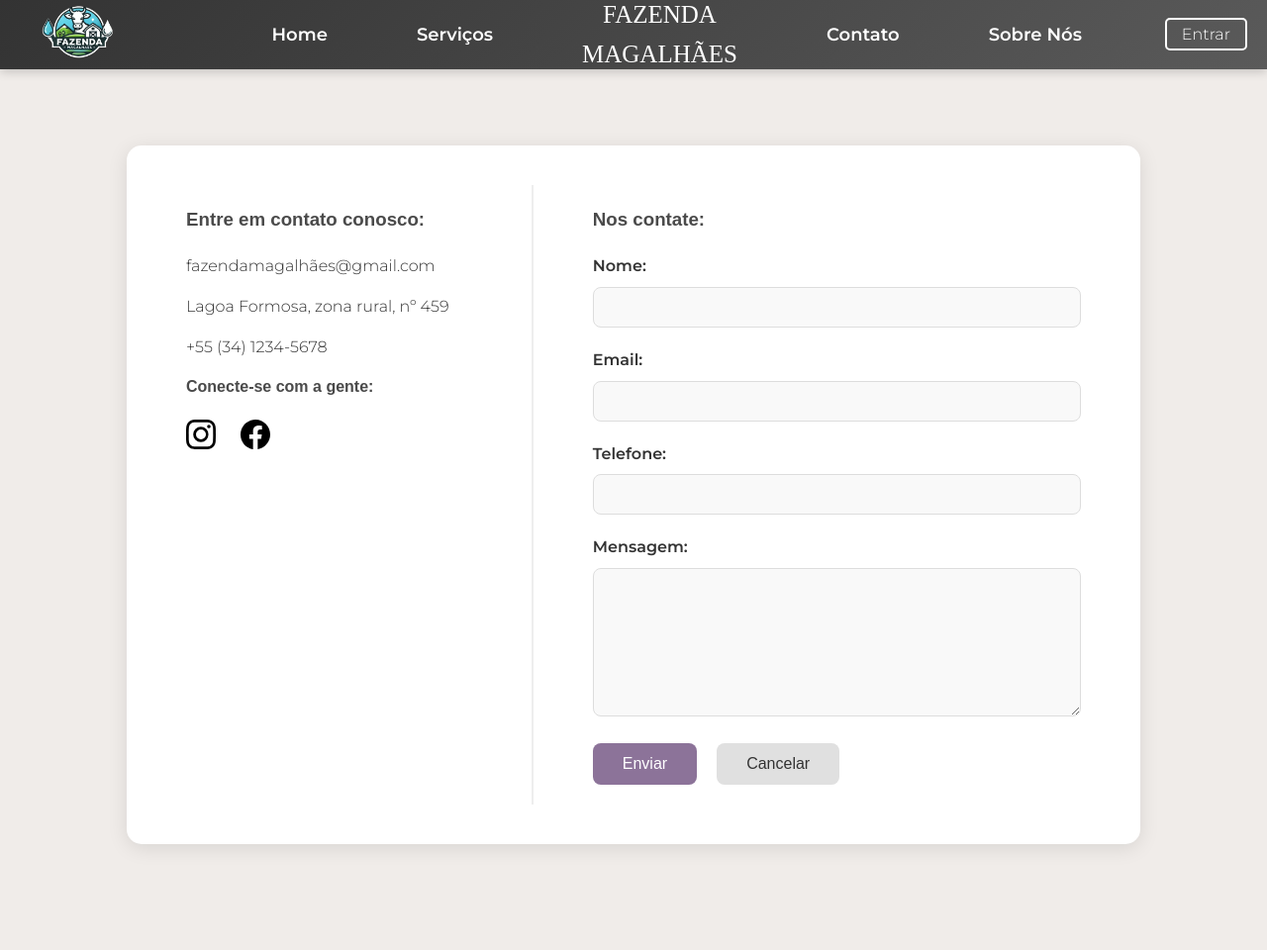
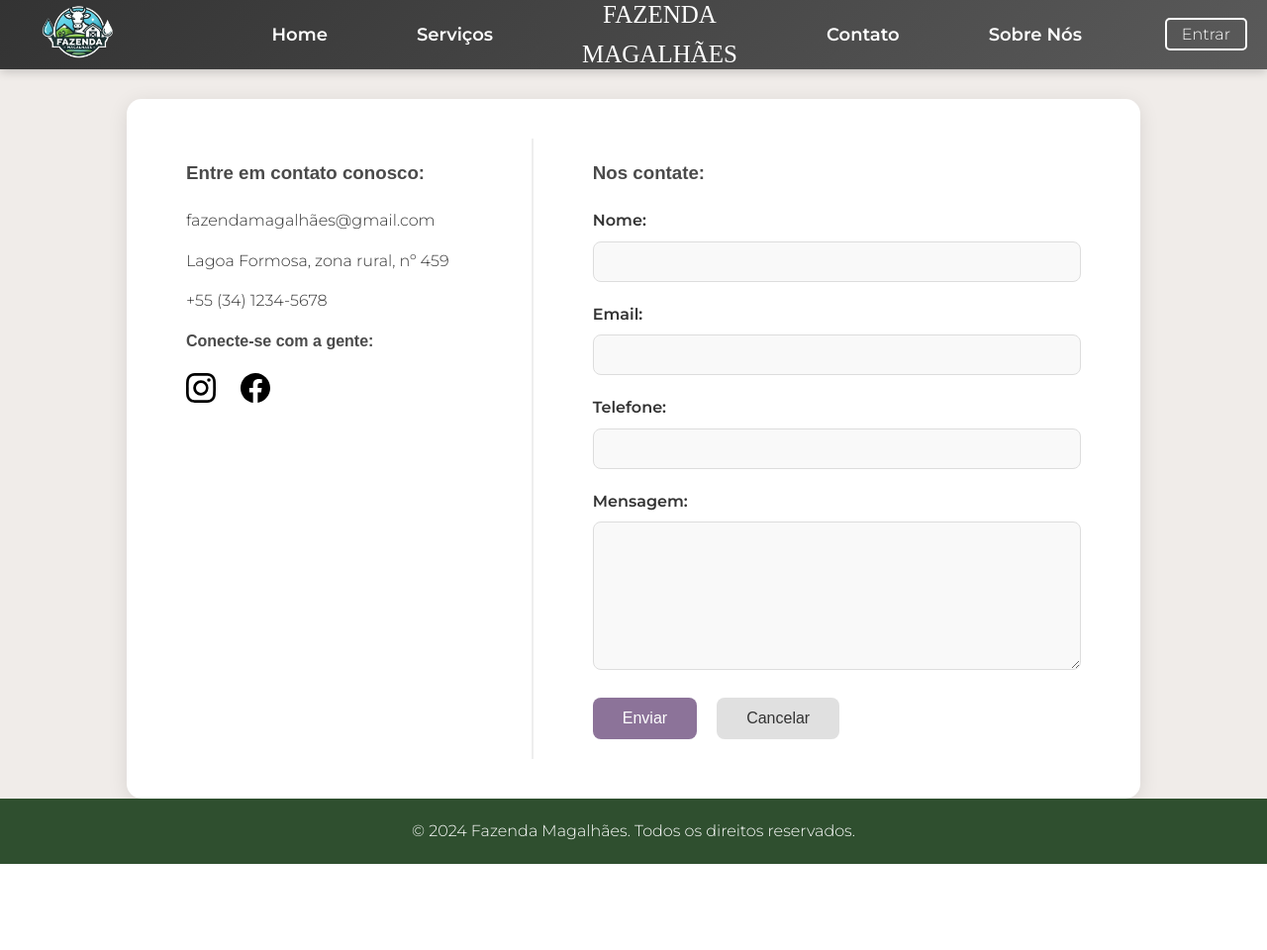
Before and after one commit to The-Vonky/Fazenda-Magalhaes, a PHP site: page /contato.html in a window 1280 px wide. Shown: the whole page at 99% size. After the commit the page ends 873 px from the top, so only its background shows below. Run offline with PHP 8.4, Linux system fonts and the light colour scheme; some web fonts are replaced.

Commit message:
adicionando footer contato

```diff
--- a/Fazenda-Magalhaes-desenvolvimento/Fazenda-Magalhaes-desenvolvimento/Fazenda/contato.html
+++ b/Fazenda-Magalhaes-desenvolvimento/Fazenda-Magalhaes-desenvolvimento/Fazenda/contato.html
@@ -63,6 +63,9 @@
             </form>
         </div>
     </div>
+    <footer>
+        <p>&copy; 2024 Fazenda Magalhães. Todos os direitos reservados.</p>
+    </footer>
     <script src="js/contato.js"></script>
 </body>
 </html>
--- a/Fazenda-Magalhaes-desenvolvimento/Fazenda-Magalhaes-desenvolvimento/Fazenda/css/contato.css
+++ b/Fazenda-Magalhaes-desenvolvimento/Fazenda-Magalhaes-desenvolvimento/Fazenda/css/contato.css
@@ -9,7 +9,6 @@ body {
     background-color: #FAF3E0;
     color: #333;
     line-height: 1.6;
-    min-height: 120vh;
 }
 
 header {
@@ -79,7 +78,6 @@ nav ul li a:hover {
 
 /* Estilos da página de contato */
 body {
-    display: flex;
     justify-content: center;
     align-items: center;
     background-color: #f0ece9;
@@ -87,7 +85,7 @@ body {
 }
 
 .container {
-    margin-top: -60px;
+    margin: auto;
     background-color: #ffffff;
     width: 80%;
     max-width: 1200px;
@@ -217,3 +215,17 @@ body {
 .contact-form button[type="reset"]:hover {
     background-color: #ccc;
 }
+
+footer {
+    background-color: #2F4F2F;
+    color: white;
+    text-align: center;
+    padding: 20px;
+    position: relative;
+    width: 100%;
+}
+
+footer p {
+    margin: 0;
+    font-size: 1rem;
+}
```
